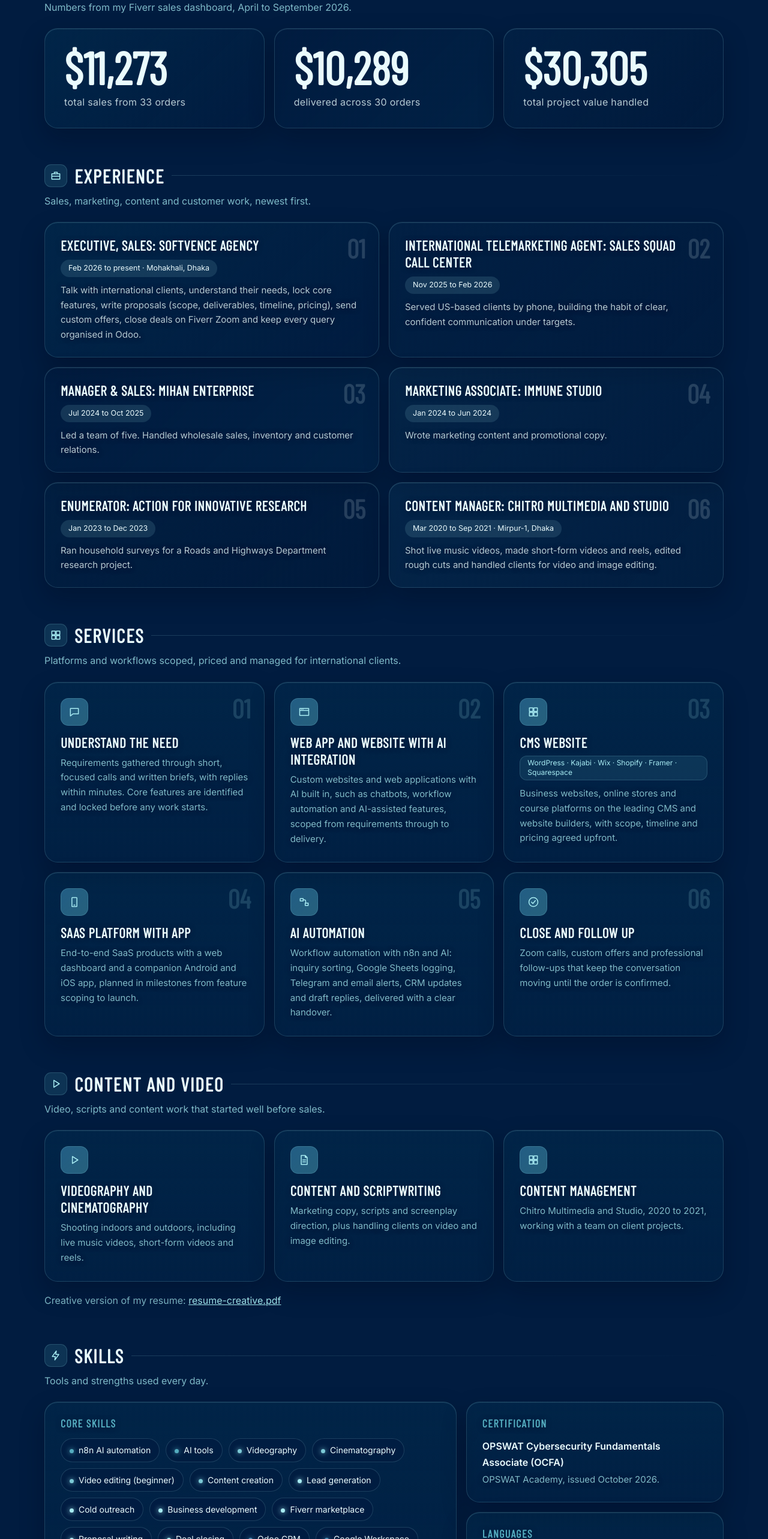
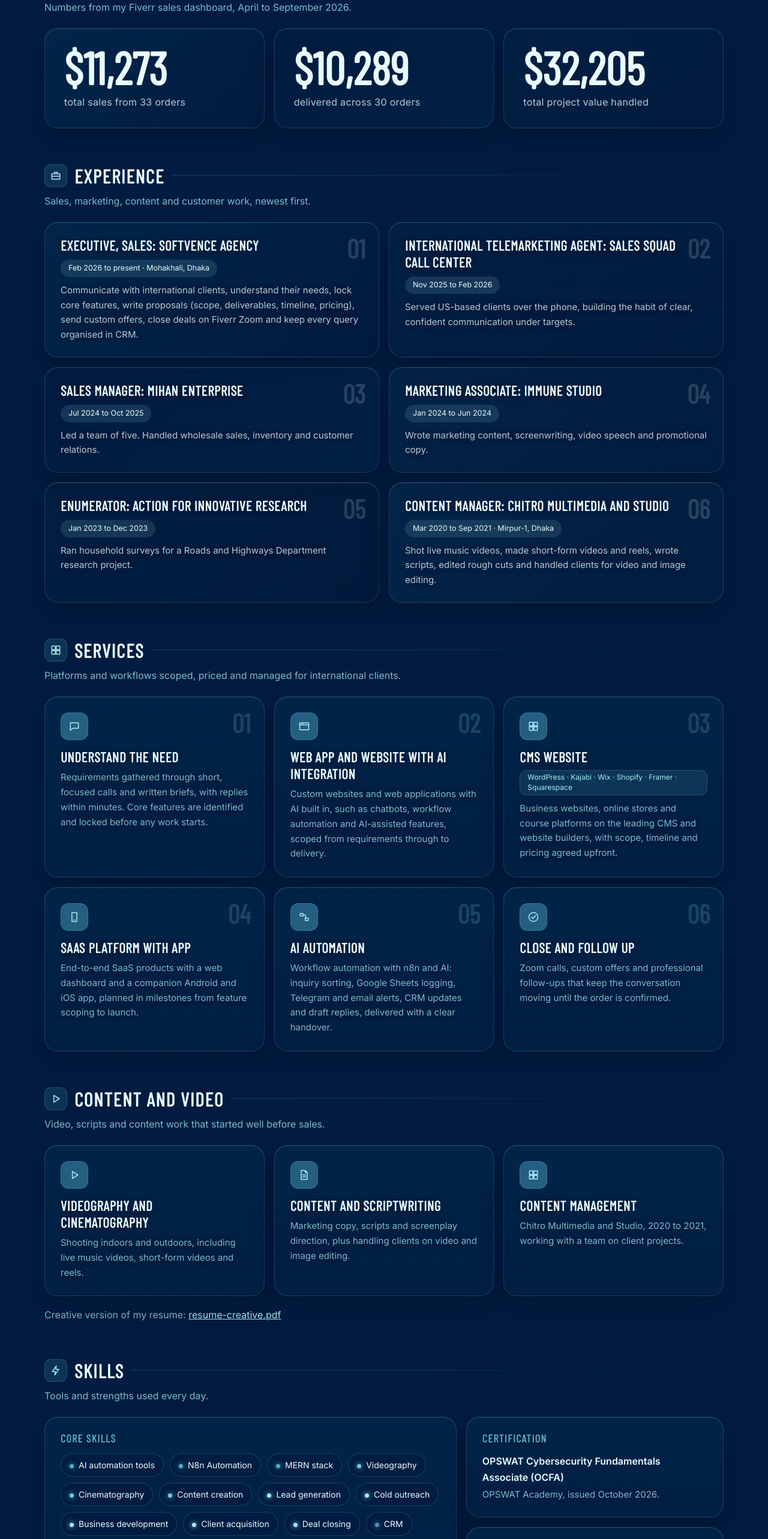
Before and after one commit to srshohagh/shahedur, a Next.js app: page / in a window 1280 px wide. Shown: the part 1436-4002 px from the top of the page at 60% size. Built offline with nearby package versions, Linux system fonts and the light colour scheme.

Commit message:
Update data.js

```diff
--- a/app/data.js
+++ b/app/data.js
@@ -1,16 +1,16 @@
 export const jobs = [
-  { t: 'Executive, Sales: Softvence Agency', m: 'Feb 2026 to present · Mohakhali, Dhaka', d: 'Talk with international clients, understand their needs, lock core features, write proposals (scope, deliverables, timeline, pricing), send custom offers, close deals on Fiverr Zoom and keep every query organised in Odoo.' },
-  { t: 'International Telemarketing Agent: Sales Squad Call Center', m: 'Nov 2025 to Feb 2026', d: 'Served US-based clients by phone, building the habit of clear, confident communication under targets.' },
-  { t: 'Manager & Sales: Mihan Enterprise', m: 'Jul 2024 to Oct 2025', d: 'Led a team of five. Handled wholesale sales, inventory and customer relations.' },
-  { t: 'Marketing Associate: Immune Studio', m: 'Jan 2024 to Jun 2024', d: 'Wrote marketing content and promotional copy.' },
+  { t: 'Executive, Sales: Softvence Agency', m: 'Feb 2026 to present · Mohakhali, Dhaka', d: 'Communicate with international clients, understand their needs, lock core features, write proposals (scope, deliverables, timeline, pricing), send custom offers, close deals on Fiverr Zoom and keep every query organised in CRM.' },
+  { t: 'International Telemarketing Agent: Sales Squad Call Center', m: 'Nov 2025 to Feb 2026', d: 'Served US-based clients over the phone, building the habit of clear, confident communication under targets.' },
+  { t: 'Sales Manager: Mihan Enterprise', m: 'Jul 2024 to Oct 2025', d: 'Led a team of five. Handled wholesale sales, inventory and customer relations.' },
+  { t: 'Marketing Associate: Immune Studio', m: 'Jan 2024 to Jun 2024', d: 'Wrote marketing content, screenwriting, video speech and promotional copy.' },
   { t: 'Enumerator: Action for Innovative Research', m: 'Jan 2023 to Dec 2023', d: 'Ran household surveys for a Roads and Highways Department research project.' },
-  { t: 'Content Manager: Chitro Multimedia and Studio', m: 'Mar 2020 to Sep 2021 · Mirpur-1, Dhaka', d: 'Shot live music videos, made short-form videos and reels, edited rough cuts and handled clients for video and image editing.' },
+  { t: 'Content Manager: Chitro Multimedia and Studio', m: 'Mar 2020 to Sep 2021 · Mirpur-1, Dhaka', d: 'Shot live music videos, made short-form videos and reels, wrote scripts, edited rough cuts and handled clients for video and image editing.' },
 ];
 
 export const stats = [
   { v: 11273, prefix: '$', l: 'total sales from 33 orders' },
   { v: 10289, prefix: '$', l: 'delivered across 30 orders' },
-  { v: 30305, prefix: '$', l: 'total project value handled' },
+  { v: 32205, prefix: '$', l: 'total project value handled' },
 ];
 
 // Sequenced as a delivery journey: understand, build (4 services), close.
@@ -37,11 +37,11 @@ export const creative = [
 ];
 
 export const skills = [
-  ['n8n AI automation', '#54ACBF'], ['AI tools', '#54ACBF'],
-  ['Videography', '#7CC9D6'], ['Cinematography', '#7CC9D6'], ['Video editing (beginner)', '#7CC9D6'], ['Content creation', '#7CC9D6'],
+  ['AI automation tools', '#54ACBF'], ['N8n Automation', '#54ACBF'], ['MERN stack', '#54ACBF'],
+  ['Videography', '#7CC9D6'], ['Cinematography', '#7CC9D6'], ['Content creation', '#7CC9D6'],
   ['Lead generation', '#A7EBF2'], ['Cold outreach', '#A7EBF2'], ['Business development', '#A7EBF2'],
-  ['Fiverr marketplace', '#A7EBF2'], ['Proposal writing', '#A7EBF2'], ['Deal closing', '#A7EBF2'],
-  ['Odoo CRM', '#4F8FB8'], ['Google Workspace', '#4F8FB8'], ['Microsoft Office', '#4F8FB8'],
+  ['Client acquisition', '#A7EBF2'], ['Deal closing', '#A7EBF2'],
+  ['CRM', '#4F8FB8'], ['Google Workspace', '#4F8FB8'], ['Microsoft Office', '#4F8FB8'],
   ['Team leadership', '#A7EBF2'],
 ];
 
```
